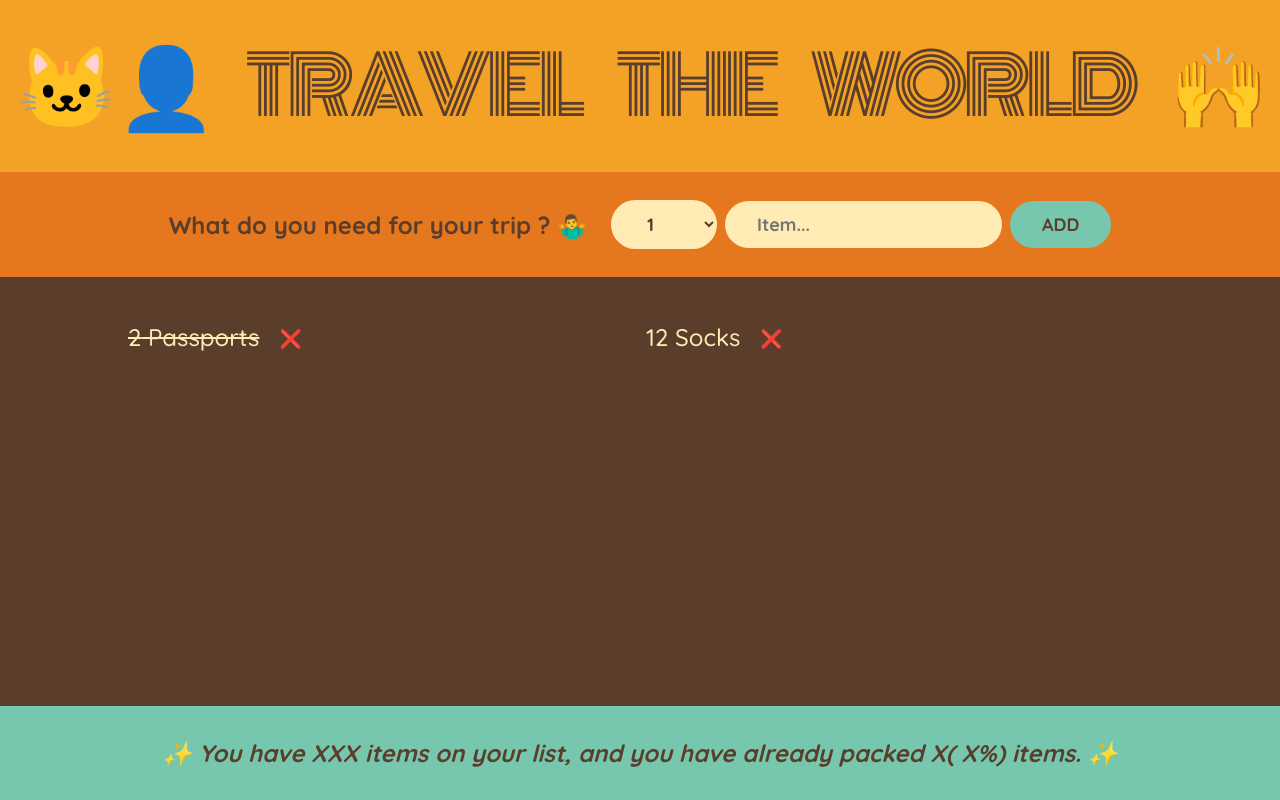
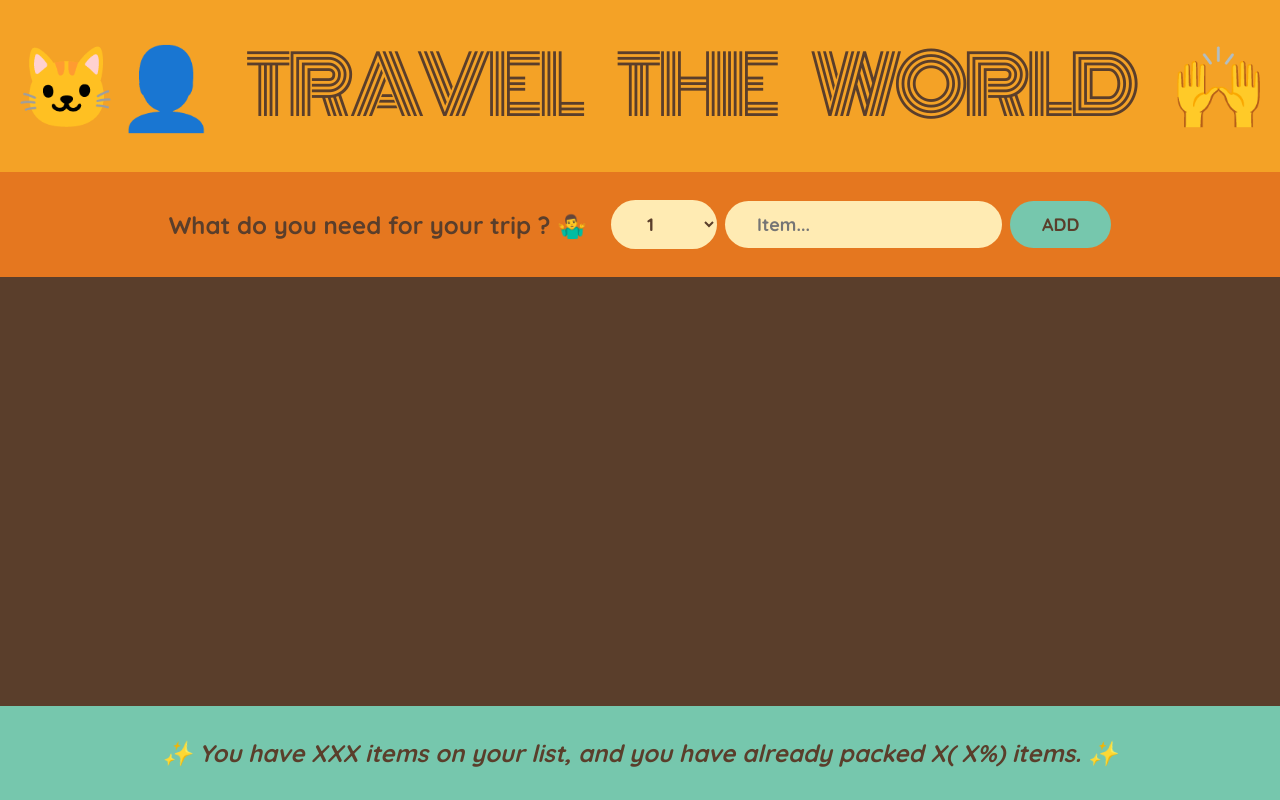
Before and after one commit to kshitizadhikari/travel-list, a React (Create React App) app: page / in a window 1280 px wide. Built offline with nearby package versions, Linux system fonts and the light colour scheme.

Commit message:
Add AddItem Feature

```diff
--- a/src/App.js
+++ b/src/App.js
@@ -1,16 +1,17 @@
 import { useState } from "react";
 
-const initialItems = [
-  { id: 1, description: "Passports", quantity: 2, packed: true },
-  { id: 2, description: "Socks", quantity: 12, packed: false },
-];
+export default function App() {
+  const [items, setItems] = useState([]);
 
-export default function App() {
+  function handleAddItem(item) {
+    setItems((items) => [...items, item]);
+  }
+
   return (
     <div className="app">
       <Logo />
-      <Form />
-      <PackingList />
+      <Form onAddItem={handleAddItem} />
+      <PackingList items={items} />
       <Stats />
     </div>
   );
@@ -20,11 +21,11 @@
   return <h1>🐱‍👤 Travel The World 🙌</h1>;
 }
 
-function Form() {
+function Form({ onAddItem }) {
   const [description, setDescription] = useState("");
   const [quantity, setQuantity] = useState(1);
 
-  function handleAdd(e) {
+  function handleSubmit(e) {
     e.preventDefault();
 
     if (!description) return;
@@ -36,12 +37,14 @@
       id: Date.now(),
     };
 
+    onAddItem(newItem);
+
     setQuantity(1);
     setDescription("");
   }
 
   return (
-    <form className="add-form" onSubmit={handleAdd}>
+    <form className="add-form" onSubmit={handleSubmit}>
       <h3>What do you need for your trip ? 🤷‍♂️</h3>
       <select
         value={quantity}
@@ -64,11 +67,11 @@
   );
 }
 
-function PackingList() {
+function PackingList({ items }) {
   return (
     <div className="list">
       <ul>
-        {initialItems.map((item) => (
+        {items.map((item) => (
           <Item item={item} key={item.id} />
         ))}
       </ul>
--- a/src/index.css
+++ b/src/index.css
@@ -75,7 +75,6 @@
   background-color: #5a3e2b;
   color: #ffebb3;
   padding: 4rem 0;
-
   display: flex;
   justify-content: space-between;
   flex-direction: column;
@@ -95,8 +94,7 @@
 .list ul {
   list-style: none;
   width: 80%;
-  overflow: scroll;
-
+  /* overflow: scroll; */
   display: grid;
   grid-template-columns: repeat(auto-fit, minmax(250px, 1fr));
   gap: 1.2rem;
```
